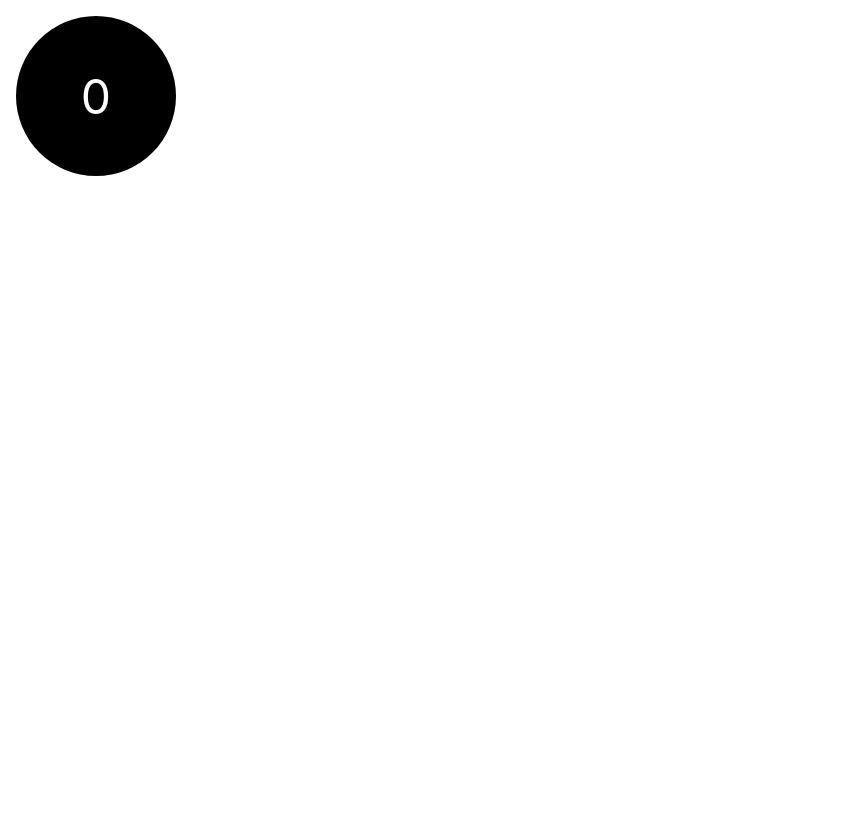
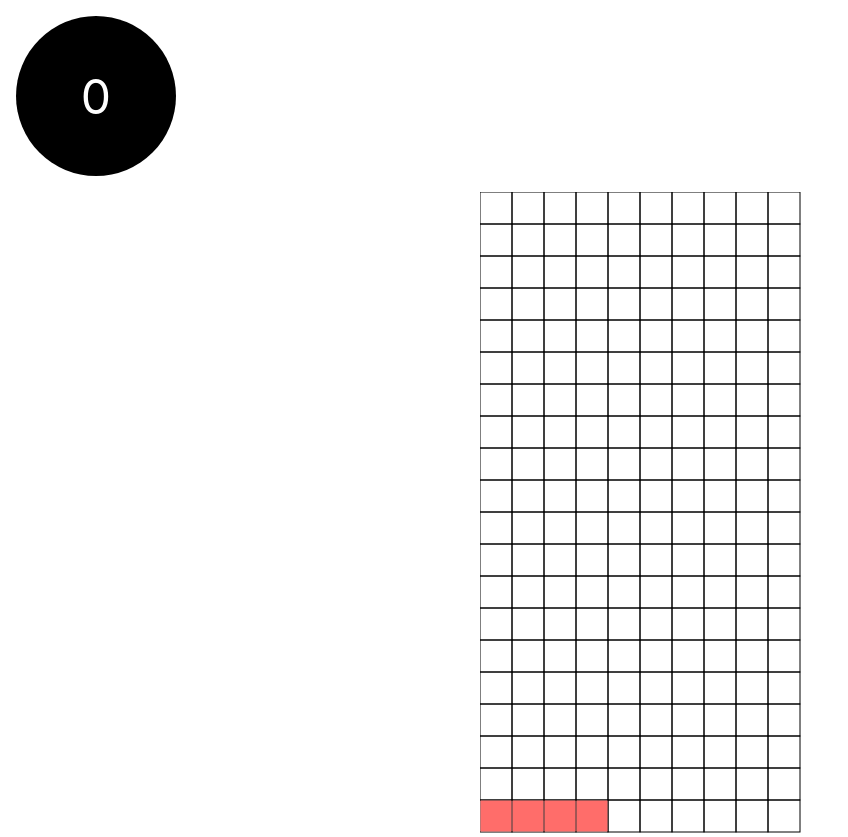
Before and after one commit to SeungHyunH/ReactTetris, a React (Create React App) app in the folder tetris/: page / in a window 1280 px wide. Shown: the whole page, without its empty margins (0-848 px from the left). Before the commit the page ends 800 px from the top, so only its background shows below. Built offline with nearby package versions, Linux system fonts and the light colour scheme.

Commit message:
canvas 테스트

```diff
--- a/tetris/src/App.js
+++ b/tetris/src/App.js
@@ -1,10 +1,13 @@
 import CounterContainer from './containers/CouterContainer';
+import Board from './components/Board';
 function App() {
   return (
     <div className="App">
       <CounterContainer />
+      <Board/>
     </div>
   );
 }
 
+
 export default App;
--- /dev/null
+++ b/tetris/src/components/Board.jsx
@@ -0,0 +1,37 @@
+import React, {useRef,useEffect} from 'react';
+import styled from 'styled-components';
+
+const Board = () => {
+    const canvas = useRef(null);
+    const CANVAS_WIDTH = document.documentElement.clientWidth/4;
+    const CANVAS_HEIGHT = document.documentElement.clientWidth/2;
+    const BLOCK_SIZE = CANVAS_WIDTH/10;
+    useEffect(()=>{
+        const ctx = canvas.current.getContext("2d");
+        ctx.canvas.width = CANVAS_WIDTH+1;
+        ctx.canvas.height = CANVAS_HEIGHT+1;
+        ctx.lineWidth=1;
+        ctx.strokeStyle='#000000';
+        for(let x = 0; x < 10 ; x++){
+            for(let y = 0; y < 20; y++){
+                ctx.strokeRect(x*BLOCK_SIZE,y*BLOCK_SIZE,BLOCK_SIZE,BLOCK_SIZE)
+            }
+        }
+
+        ctx.fillStyle='#FF6D6A';
+        for(let x = 0; x < 4; x++){
+            ctx.fillRect(x*BLOCK_SIZE+0.5,19*BLOCK_SIZE+0.5,BLOCK_SIZE-1,BLOCK_SIZE-1);
+        }
+    })
+    return (
+        <CanvasContainer>
+            <canvas ref = {canvas}/>
+        </CanvasContainer>
+    )
+}
+const CanvasContainer = styled.div`
+  width: 100%;
+  height: 100%;
+  text-align: center;
+`
+export default Board
```
